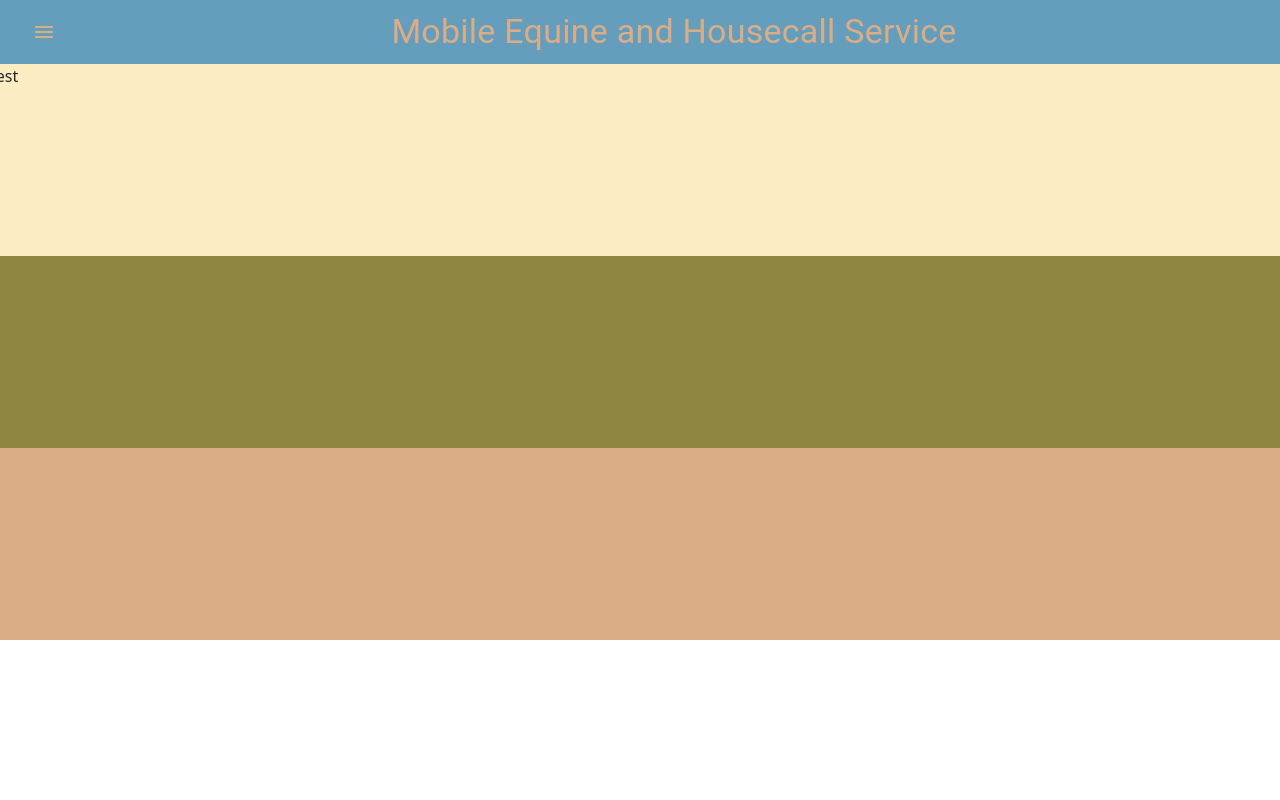
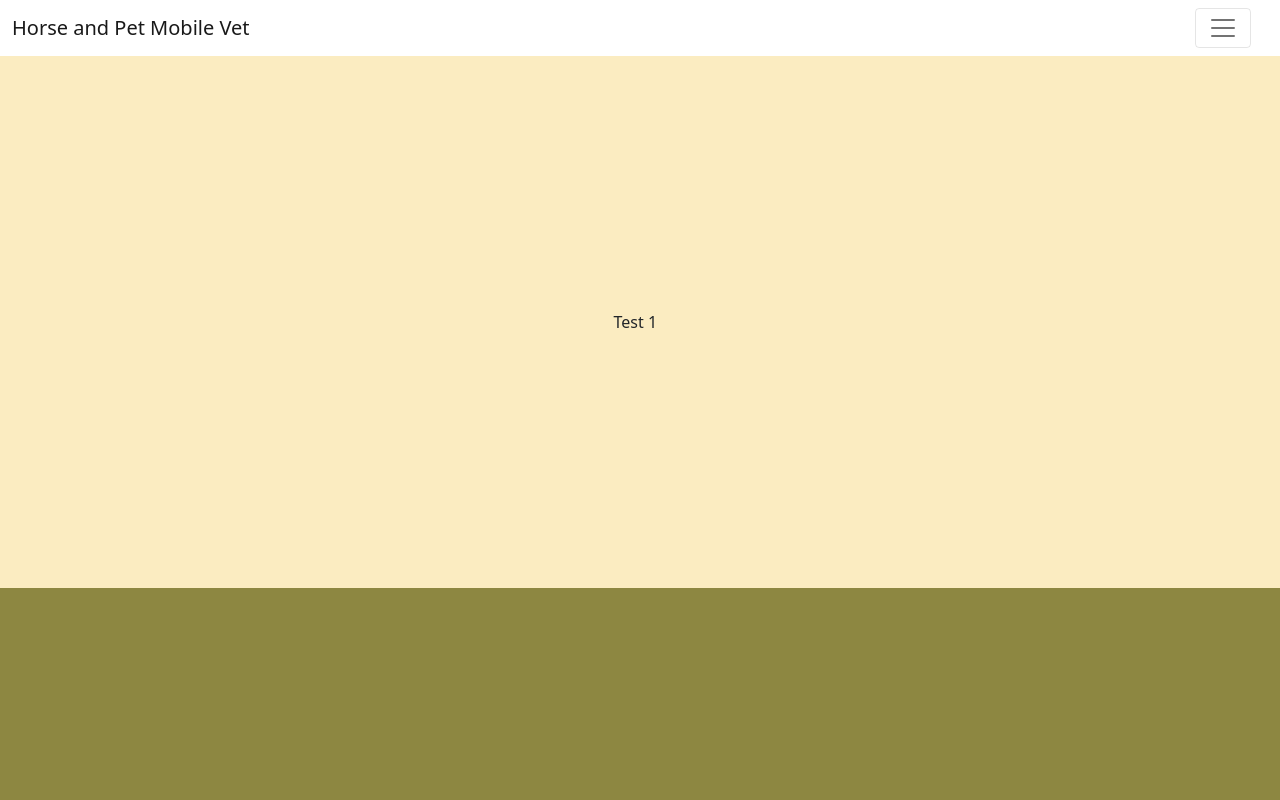
Before and after one commit to benclark1110/horse-and-pet-mobile-vet, a React (Create React App) app: page / in a window 1280 px wide. Shown: the top 800 px of the page. Built offline with nearby package versions, Linux system fonts and the light colour scheme.

Commit message:
structure updates

```diff
--- a/package.json
+++ b/package.json
@@ -3,10 +3,6 @@
   "version": "0.1.0",
   "private": true,
   "dependencies": {
-    "@emotion/react": "^11.10.4",
-    "@emotion/styled": "^11.10.4",
-    "@mui/icons-material": "^5.10.9",
-    "@mui/material": "^5.10.10",
     "@testing-library/jest-dom": "^5.14.1",
     "@testing-library/react": "^12.0.0",
     "@testing-library/user-event": "^13.2.1",
--- a/src/components/molecules/app-navbar/app-navbar.tsx
+++ b/src/components/molecules/app-navbar/app-navbar.tsx
@@ -1,19 +1,38 @@
-import * as React from 'react';
-import AppBar from '@mui/material/AppBar';
-import Toolbar from '@mui/material/Toolbar';
-import Typography from '@mui/material/Typography';
-import BasicMenu from '../menu';
+import React, { useState } from 'react';
+import {
+  Collapse,
+  Navbar,
+  NavbarToggler,
+  NavbarBrand,
+  Nav,
+  NavItem,
+  NavLink,
+} from 'reactstrap';
 
 const NavBar: React.FC = () => {
-    return (
-      <AppBar style={{"color": "#DAAD86", "backgroundColor": "#659DBD"}} elevation={0} >
-        <Toolbar>
-          <BasicMenu />
-          <Typography variant="h4" component="div" sx={{ flexGrow: 1 }} style={{"textAlign": "center"}}>
-            Mobile Equine and Housecall Service
-          </Typography>
-        </Toolbar>
-      </AppBar>
+  const [collapsed, setCollapsed] = useState(true);
+
+  const toggleNavbar = () => setCollapsed(!collapsed);
+
+  return (
+      <Navbar color="faded" light>
+        <NavbarBrand href="/" className="me-auto">
+          Horse and Pet Mobile Vet
+        </NavbarBrand>
+        <NavbarToggler onClick={toggleNavbar} className="me-2" />
+        <Collapse isOpen={!collapsed} navbar>
+          <Nav navbar>
+            <NavItem>
+              <NavLink href="/components/">About Me</NavLink>
+            </NavItem>
+            <NavItem>
+              <NavLink href="https://github.com/reactstrap/reactstrap">
+                My Clients
+              </NavLink>
+            </NavItem>
+          </Nav>
+        </Collapse>
+      </Navbar>
   );
 }
 
--- a/src/components/molecules/menu.tsx
+++ /dev/null
@@ -1,52 +0,0 @@
-import * as React from 'react';
-import Button from '@mui/material/Button';
-import Menu from '@mui/material/Menu';
-import MenuItem from '@mui/material/MenuItem';
-import MenuIcon from '@mui/icons-material/Menu';
-import IconButton from '@mui/material/IconButton';
-
-export default function BasicMenu() {
-  const [anchorEl, setAnchorEl] = React.useState<null | HTMLElement>(null);
-  const open = Boolean(anchorEl);
-  const handleClick = (event: React.MouseEvent<HTMLButtonElement>) => {
-    setAnchorEl(event.currentTarget);
-  };
-  const handleClose = () => {
-    setAnchorEl(null);
-  };
-
-  return (
-    <div>
-      <Button
-        id="basic-button"
-        aria-controls={open ? 'basic-menu' : undefined}
-        aria-haspopup="true"
-        aria-expanded={open ? 'true' : undefined}
-        onClick={handleClick}
-      >
-        <IconButton
-            size="large"
-            edge="start"
-            color="inherit"
-            aria-label="menu"
-            sx={{ mr: 2 }}
-          >
-            <MenuIcon style={{"color": "#DAAD86"}}/>
-          </IconButton>
-      </Button>
-      <Menu
-        id="basic-menu"
-        anchorEl={anchorEl}
-        open={open}
-        onClose={handleClose}
-        MenuListProps={{
-          'aria-labelledby': 'basic-button',
-        }}
-      >
-        <MenuItem onClick={handleClose}>Home</MenuItem>
-        <MenuItem onClick={handleClose}>About Me</MenuItem>
-        <MenuItem onClick={handleClose}>My Clients</MenuItem>
-      </Menu>
-    </div>
-  );
-}
--- a/src/index.css
+++ b/src/index.css
@@ -1,25 +1,10 @@
-/* body {
+html, body {
+  height: 100%;
+  width: 99.635%;
   margin: 0;
-  font-family: -apple-system, BlinkMacSystemFont, 'Segoe UI', 'Roboto', 'Oxygen',
-    'Ubuntu', 'Cantarell', 'Fira Sans', 'Droid Sans', 'Helvetica Neue',
-    sans-serif;
-  -webkit-font-smoothing: antialiased;
-  -moz-osx-font-smoothing: grayscale;
 }
 
-code {
-  font-family: source-code-pro, Menlo, Monaco, Consolas, 'Courier New',
-    monospace;
-} */
-
-html, body {
-  height: 100%;
-  width: 100%;
-  margin: 0;
-  position: fixed;
-}
-
-.container, .nabvar, .col {
+.container {
   display: flex;
   flex-wrap: wrap;
   margin: 0;
@@ -28,23 +13,21 @@ html, body {
   min-width: 100%;
 }
 
-.nabvar {
-  position: fixed;
-
+.navbar {
+  width: 100%;
 }
 
 .home-main {
   width: 100%;
-  padding-top: 64px;
 }
 
-.home-row {
-  height: 800%;
+.row {
+  padding: 20% 5% 20% 5%;
 }
 
-/* .col {
-  padding: 0;
-} */
+.col {
+  text-align: center;
+}
 
 .tan{
   background-color: #FBECC1;
--- a/src/pages/home-page.tsx
+++ b/src/pages/home-page.tsx
@@ -4,20 +4,20 @@ import { Row, Col } from "reactstrap";
 export const HomePage: React.FC = () => {
     return (
     <div className="home-main">
-      <Row className="home-row tan">
+      <Row className="tan">
         <Col>
-          Test
+          Test 1
         </Col>
       </Row>
-      <Row className="home-row green">
-        {/* <Col>
-          .col
-        </Col> */}
+      <Row className="green">
+      <Col>
+          Test 2
+        </Col>
       </Row>
-      <Row className="home-row red">
-        {/* <Col>
-          .col
-        </Col> */}
+      <Row className="red">
+        <Col>
+          Test 3
+        </Col>
       </Row>
     </div>
 
```
Also changed, not shown: 1 other file (tests, documents, lock files or other folders).
